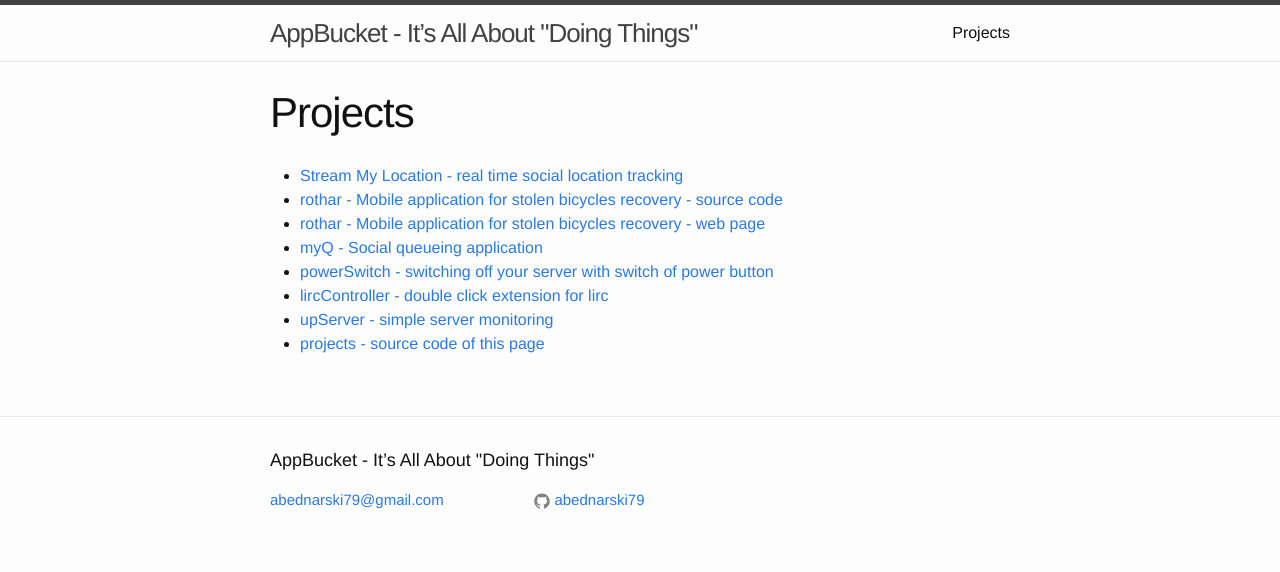
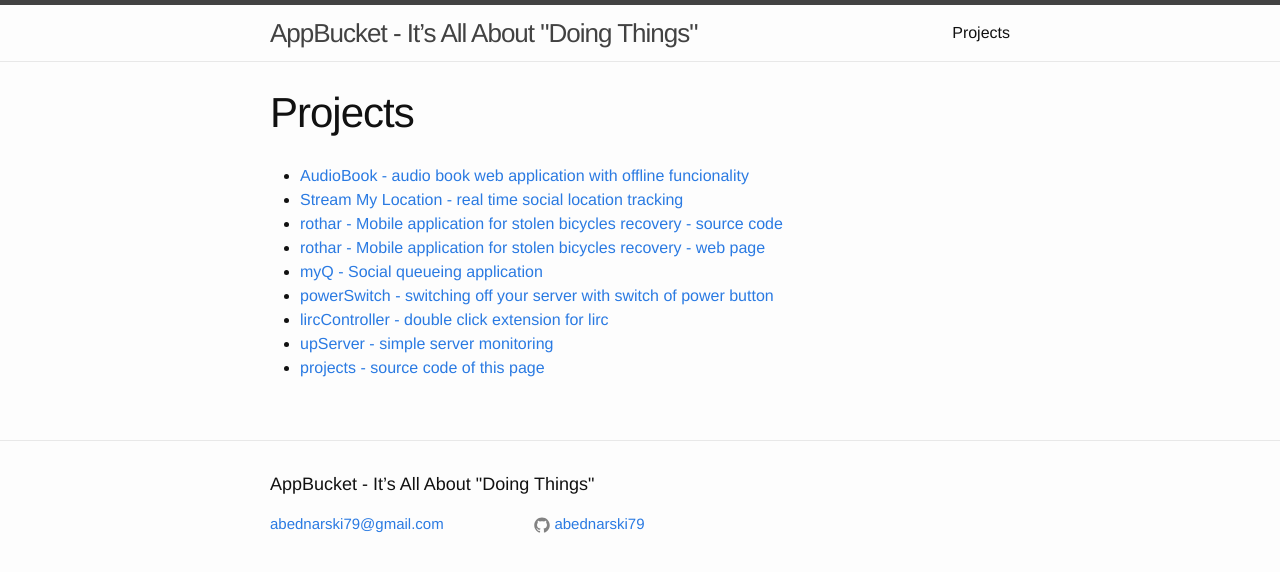
Before and after one commit to abednarski79/abednarski79.github.io, a Jekyll site: the page built from index.md, in a window 1280 px wide. Shown: the top 572 px of the page. Built offline with Jekyll 4.4.1, drawn with Linux system fonts in a browser that asks for light colours.

Commit message:
Update index.md

```diff
--- a/index.md
+++ b/index.md
@@ -3,6 +3,7 @@ layout: page
 title: Projects
 ---
 
+- [AudioBook - audio book web application with offline funcionality](http://audiobook.appbucket.eu/create)
 - [Stream My Location - real time social location tracking](https://play.google.com/store/apps/details?id=eu.appbucket.shareloc)
 - [rothar - Mobile application for stolen bicycles recovery - source code](https://github.com/codeforireland/rothar-backend-app)
 - [rothar - Mobile application for stolen bicycles recovery - web page](http://therotharapp.appbucket.eu)
```
